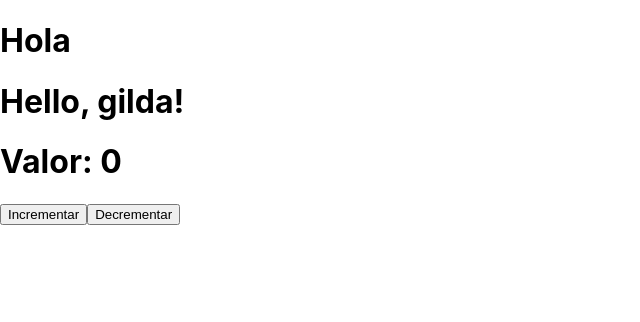
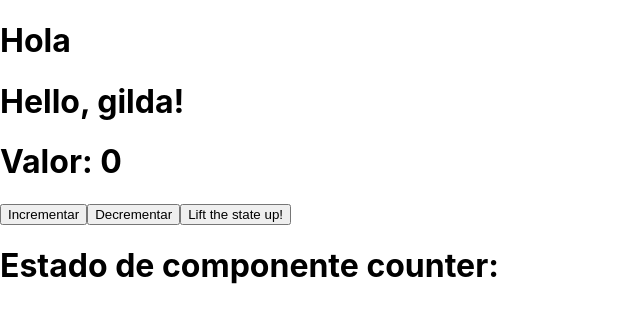
Before and after one commit to GildaRivera/reactTutorial, a React (Create React App) app: page / in a window 1280 px wide. Shown: the top 322 px of the page, without its empty margins (0-640 px from the left). Built offline with nearby package versions, Linux system fonts and the light colour scheme.

Commit message:
Lifting the state up

```diff
--- a/src/App.js
+++ b/src/App.js
@@ -2,12 +2,18 @@ import logo from './logo.svg';
 import './App.css';
 import Main from './components/main';
 import Counter from './components/state';
+import { useState } from 'react';
 function App() {
+  const [main,setMain] = useState()
+  let handleState=(params)=>{
+    setMain(params)
+  }
   return (
     <div>
      <h1>Hola</h1>
      <Main user="gilda"/>
-     <Counter />
+     <Counter liftState={handleState} />
+     <h1>Estado de componente counter: {main}</h1>
     </div>
   );
 }
--- a/src/components/state.js
+++ b/src/components/state.js
@@ -1,6 +1,6 @@
 import { useState } from "react";
 
-const Counter = () => {
+const Counter = (props) => {
   const [counter, setCounter] = useState(0);
   const Incrementar = () => {
     setCounter((prev) => prev + 1);
@@ -8,11 +8,13 @@ const Counter = () => {
   const Decrementar = () => {
     setCounter((prev) => prev - 1);
   };
+  const lift=()=>props.liftState(counter)
   return (
     <>
       <h1>Valor: {counter}</h1>
       <button onClick={Incrementar}>Incrementar</button>
       <button onClick={Decrementar}>Decrementar</button>
+      <button onClick={lift}>Lift the state up!</button>
     </>
   );
 };
```
